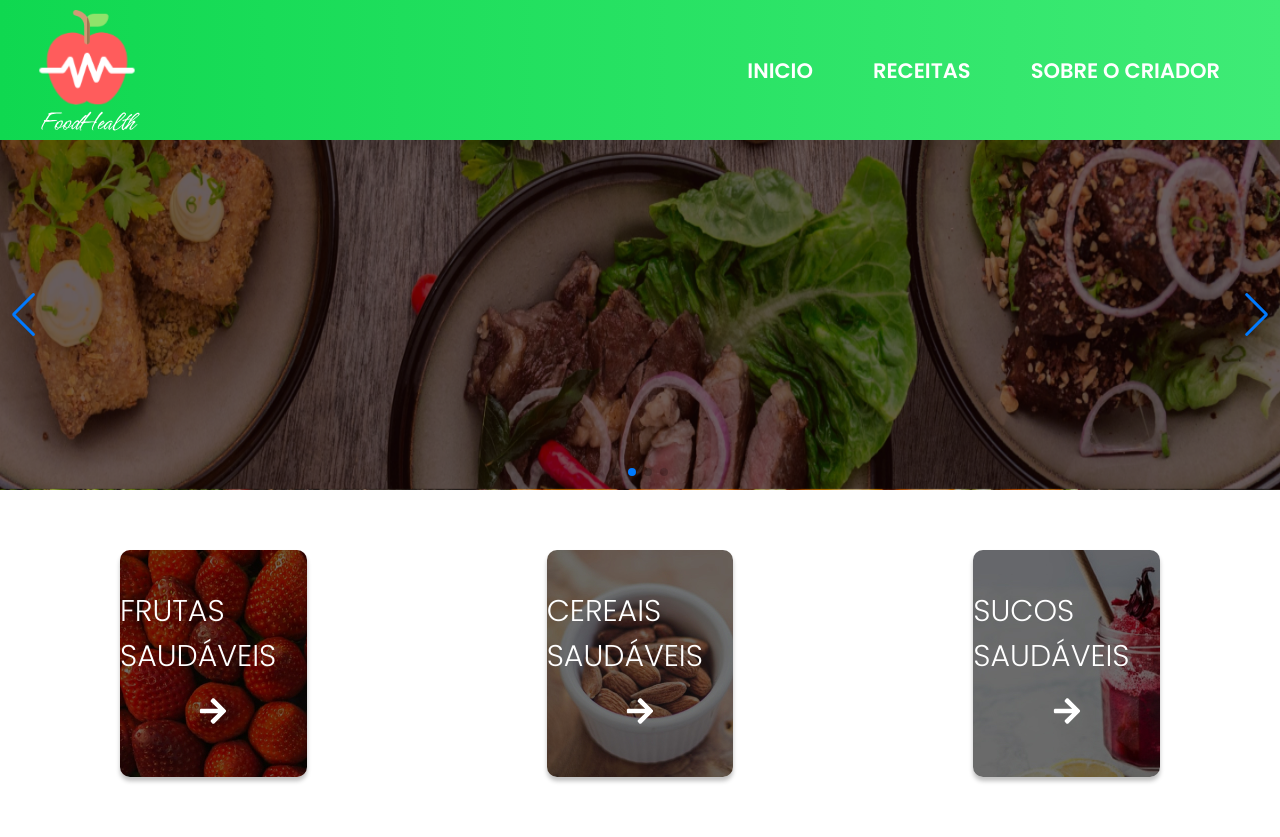
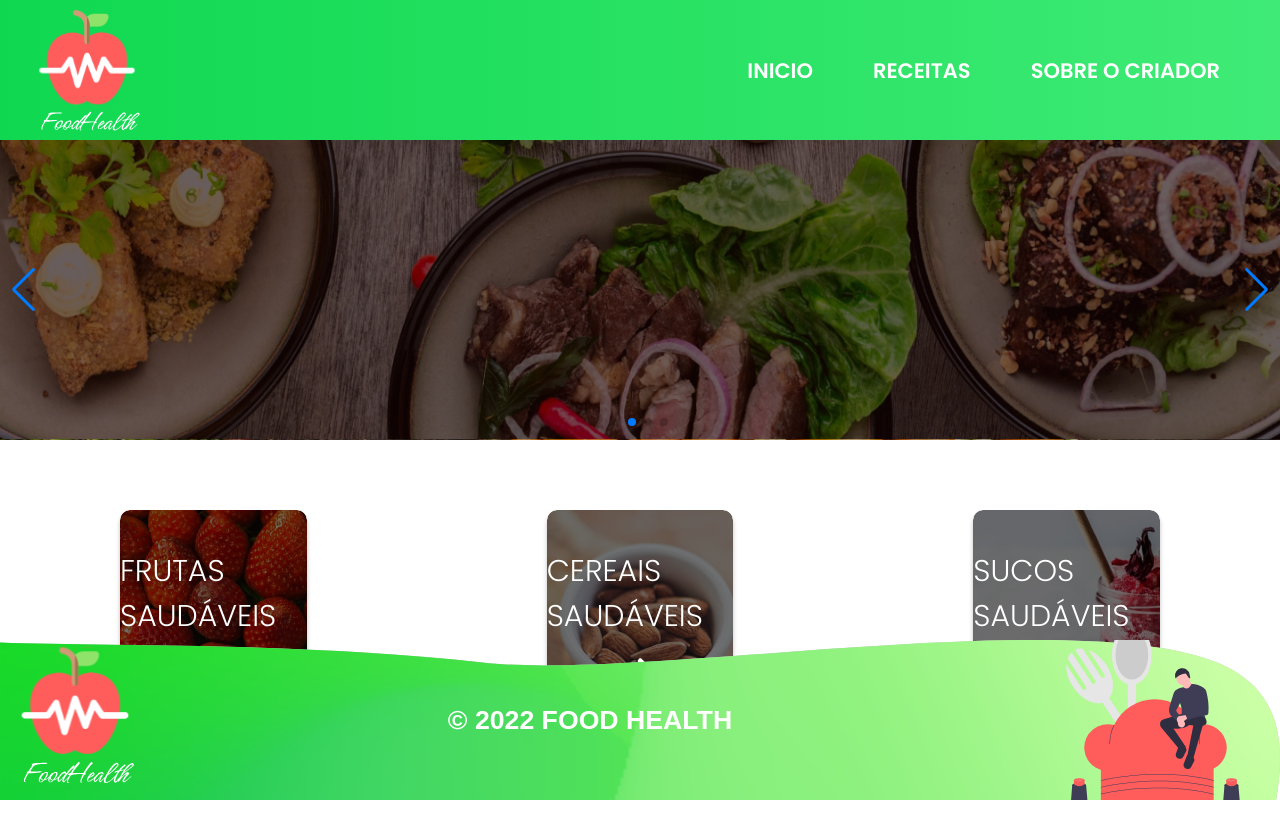
Before and after one commit to Giuzntt/FoodHealth---React, a Next.js app: page / in a window 1280 px wide. After the commit the page ends 800 px from the top, so only its background shows below. Built offline with nearby package versions, Linux system fonts and the light colour scheme.

Commit message:
FInalizando a tela de Home

```diff
--- a/src/components/AppBar/Layout.tsx
+++ b/src/components/AppBar/Layout.tsx
@@ -1,5 +1,6 @@
 import React, { ReactNode } from "react";
 import AppBar from ".";
+import Footer from "../Footer";
 
 interface ILayoutProps {
   children: ReactNode;
@@ -9,8 +10,11 @@ const Layout = ({ children }: ILayoutProps) => {
   return (
     <>
       <AppBar  />
+      <div className="conteudo">
+
       {children}
-
+      </div>
+      <Footer />
     </>
   );
 };
--- a/src/components/CardComponent/styles.ts
+++ b/src/components/CardComponent/styles.ts
@@ -15,7 +15,7 @@ export const CardContainer = styled.div`
 `;
 
 export const Card = styled.div`
-  margin: 60px 120px;
+  margin: 20px 120px;
   box-shadow: 0px 4px 4px rgba(0, 0, 0, 0.25);
   border-radius: 10px;
   width: 321px;
--- /dev/null
+++ b/src/components/Footer/index.tsx
@@ -0,0 +1,52 @@
+import Image from "next/image"
+import styled from "styled-components"
+
+interface FooterContainerProps {
+        backgroundImage: string;
+}
+
+const FooterContainer = styled.footer<FooterContainerProps>`
+  position: absolute;
+  bottom: 0;
+  display: flex;
+  justify-content: space-between;
+  align-items: center;
+  width: 100%;
+  height: 20vh;
+  background: url(${(props) => props.backgroundImage});
+    background-size: cover;
+
+   .footer-text{
+         display: flex;
+            align-items: center;
+            color: white;
+            font-size: 20pt;
+            font-weight: 600;
+            font-family: 'Popins', sans-serif;
+            text-transform: uppercase;
+   }
+  `
+
+const Footer = () => {
+    return (
+
+        <FooterContainer backgroundImage="/images/footer.svg">
+            <Image  src="/images/logo.svg"  className="footer" alt="footer" width={150} height={150}/>
+            <div className="footer-text">
+
+                <p> © 2022 Food Health</p>
+            </div>
+            <Image  src="/images/cook.svg"  className="footer" alt="footer" width={'250px'} height={'190px'}/>
+
+
+        </FooterContainer>
+
+
+    );
+
+
+}
+
+
+
+export default Footer
--- a/styles/globals.css
+++ b/styles/globals.css
@@ -6,16 +6,13 @@
   margin: 0;
   padding: 0;
   box-sizing: border-box;
+  overflow: hidden;
 }
+
 
 .swiper {
   width: 100%;
-  height: 100%;
-}
-
-.swiper {
-  width: 100%;
-  height: 100%;
+  height: 300px;
 }
 
 .swiper-slide {
@@ -27,3 +24,6 @@
   display: block;
   width: 100%;
 }
+.conteudo{
+  width: 100%;
+}
```
Also changed, not shown: public/images/cook.svg (added), public/images/footer.svg (added).
